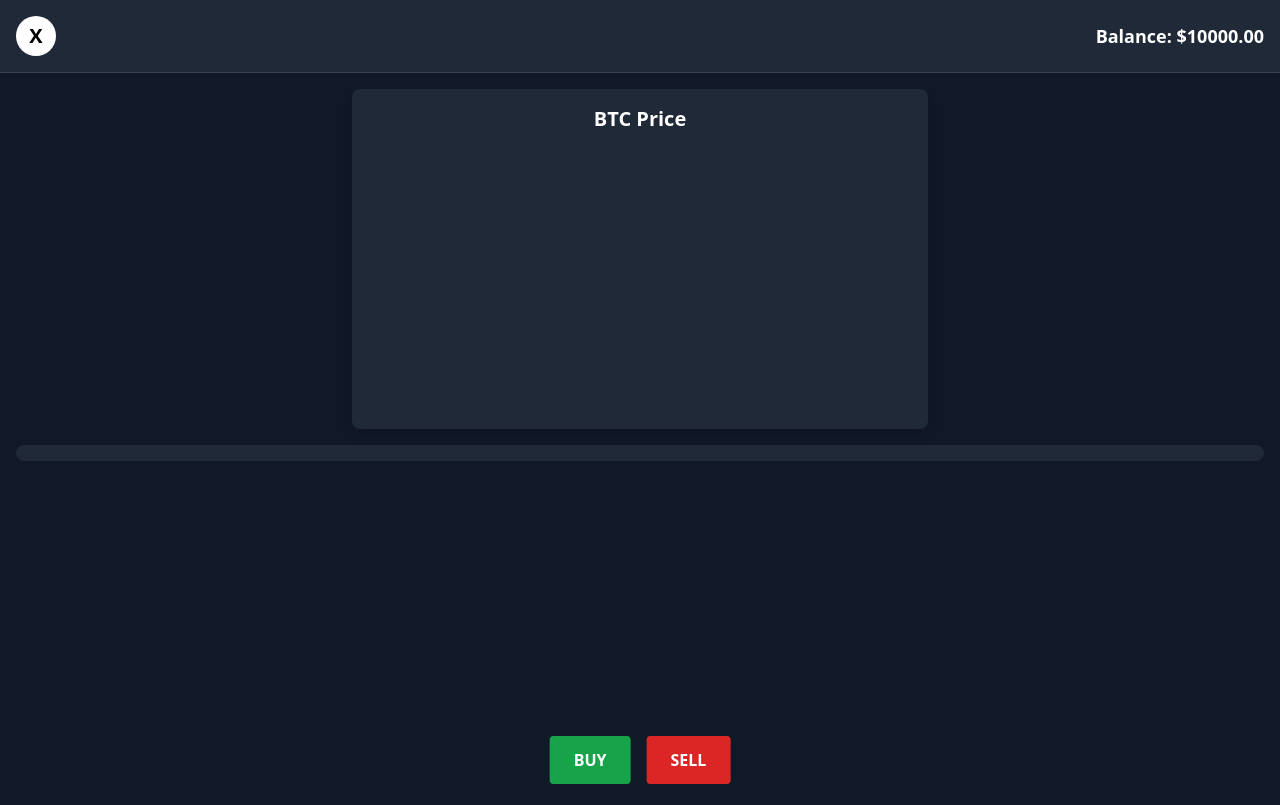
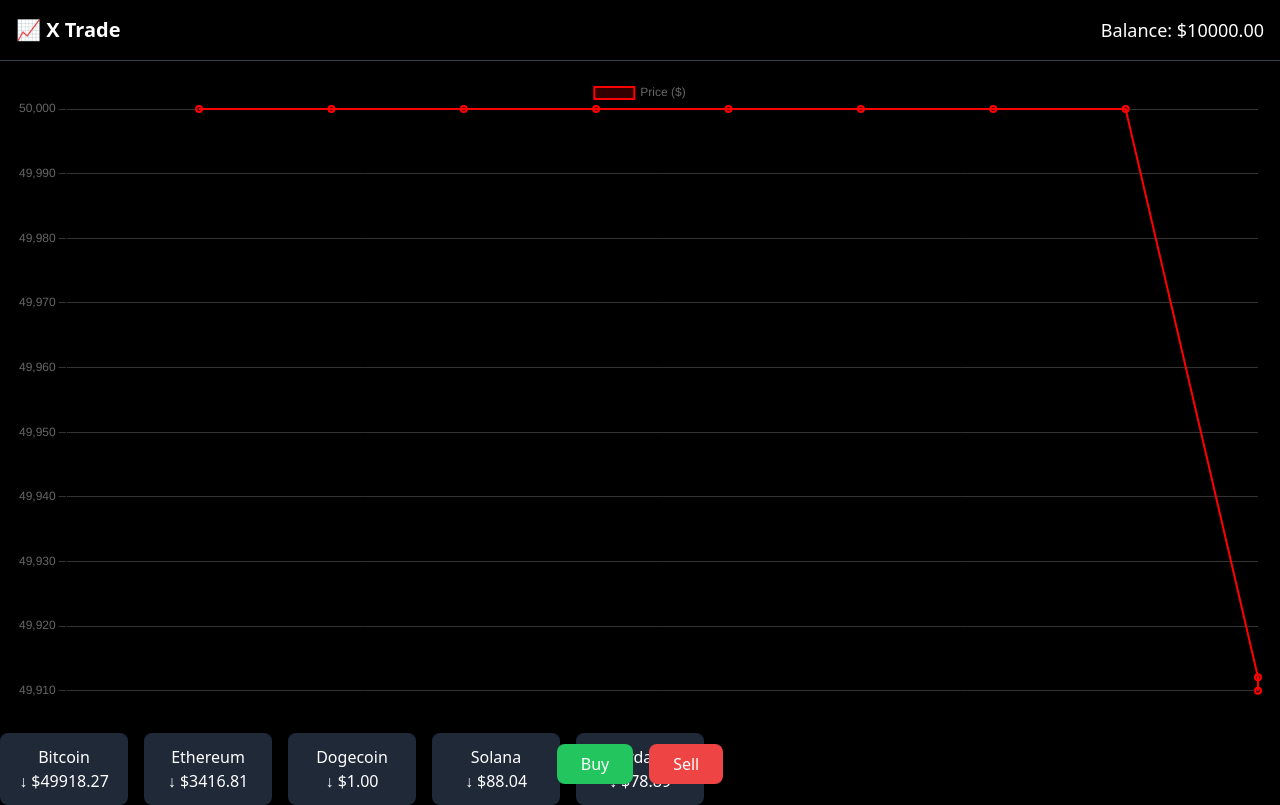
Before and after one commit to techbotinc/Trading-fk-nomi, a plain HTML site: page index.html in a window 1280 px wide. Drawn offline with nearby package versions, Linux system fonts and the light colour scheme.

Commit message:
Update index.html

```diff
--- a/index.html
+++ b/index.html
@@ -1,215 +1,165 @@
 <!DOCTYPE html>
 <html lang="en">
 <head>
-  <meta charset="UTF-8" />
-  <meta name="viewport" content="width=device-width, initial-scale=1" />
-  <title>X Trade - Crypto Dashboard</title>
-  <!-- Tailwind CSS via CDN -->
+    <meta charset="UTF-8">
+    <meta name="viewport" content="width=device-width, initial-scale=1.0">
+    <title>X Trade - Realistic Trading App</title>
     <script src="https://cdn.tailwindcss.com"></script>
-  <!-- Chart.js -->
     <script src="https://cdn.jsdelivr.net/npm/chart.js"></script>
-  <style>
-    /* Hide scrollbar for horizontal crypto list */
-    .no-scrollbar::-webkit-scrollbar { display: none; }
-    .no-scrollbar { -ms-overflow-style: none; scrollbar-width: none; }
-  </style>
 </head>
-<body class="bg-gray-900 text-white">
+<body class="bg-black text-white font-sans">
+
     <!-- Header -->
-  <header class="bg-gray-800 border-b border-gray-700 p-4 flex justify-between items-center sticky top-0 z-50">
-    <div class="w-10 h-10 bg-white text-black rounded-full flex items-center justify-center font-bold text-xl">X</div>
-    <div id="balance" class="font-semibold text-lg">Balance: $10,000</div>
-  </header>
-
-  <!-- Chart Container -->
-  <div class="max-w-xl mx-auto my-4 bg-gray-800 p-4 rounded-lg shadow-lg">
-    <h2 id="chartTitle" class="text-xl font-semibold mb-2 text-center">BTC Price</h2>
-    <canvas id="tradingChart"></canvas>
+    <div class="flex justify-between items-center p-4 border-b border-gray-700">
+        <div class="text-xl font-bold">📈 X Trade</div>
+        <div id="balance" class="text-lg">Balance: $10,000</div>
     </div>
 
-  <!-- Crypto Cards (Auto-scrolling) -->
-  <div id="cryptoList" class="no-scrollbar flex space-x-4 px-4 py-2 bg-gray-800 rounded-lg mx-4 overflow-x-auto"></div>
-
-  <!-- Fixed Buy/Sell Buttons -->
-  <div class="fixed bottom-4 left-1/2 transform -translate-x-1/2 flex space-x-4 z-50">
-    <button onclick="openDialog('buy')" class="bg-green-600 hover:bg-green-700 text-white font-bold py-3 px-6 rounded">BUY</button>
-    <button onclick="openDialog('sell')" class="bg-red-600 hover:bg-red-700 text-white font-bold py-3 px-6 rounded">SELL</button>
+    <!-- Trading Chart -->
+    <div class="p-4">
+        <canvas id="tradingChart" class="w-full h-64"></canvas>
     </div>
 
-  <!-- Transaction Modal -->
-  <div id="transactionDialog" class="fixed inset-0 flex items-center justify-center bg-black bg-opacity-50 hidden">
-    <div class="bg-gray-800 rounded-lg w-11/12 max-w-md p-6 relative">
-      <button onclick="closeDialog()" class="absolute top-2 right-2 text-2xl font-bold">&times;</button>
-      <h3 id="transactionType" class="text-xl font-semibold mb-4">Transaction</h3>
-      <input type="text" id="txnName" placeholder="Full Name" class="w-full p-3 mb-3 rounded bg-gray-700 placeholder-gray-400" />
-      <input type="text" id="txnPhone" placeholder="Phone Number" class="w-full p-3 mb-3 rounded bg-gray-700 placeholder-gray-400" />
-      <input type="number" id="txnAmount" placeholder="Amount ($)" class="w-full p-3 mb-3 rounded bg-gray-700 placeholder-gray-400" />
-      <select id="txnMethod" class="w-full p-3 mb-4 rounded bg-gray-700">
-        <option value="Card">Card</option>
-        <option value="Easypaisa">Easypaisa</option>
-        <option value="JazzCash">JazzCash</option>
-      </select>
-      <button onclick="processTransaction()" class="w-full bg-green-600 hover:bg-green-700 text-white font-bold py-3 rounded">Confirm</button>
+    <!-- Crypto List (Auto Scrolling) -->
+    <div class="overflow-hidden whitespace-nowrap mt-4">
+        <div id="cryptoList" class="inline-flex space-x-4 animate-scroll">
+            <!-- Crypto cards will be inserted here -->
         </div>
     </div>
 
-  <!-- JavaScript -->
+    <!-- Buy & Sell Buttons -->
+    <div class="fixed bottom-4 left-0 right-0 flex justify-center space-x-4">
+        <button onclick="openTradeModal('buy')" class="bg-green-500 px-6 py-2 rounded-lg">Buy</button>
+        <button onclick="openTradeModal('sell')" class="bg-red-500 px-6 py-2 rounded-lg">Sell</button>
+    </div>
+
+    <!-- Trade Modal -->
+    <div id="tradeModal" class="fixed inset-0 bg-black bg-opacity-70 hidden flex items-center justify-center">
+        <div class="bg-gray-900 p-6 rounded-lg w-80">
+            <h2 id="modalTitle" class="text-xl mb-2"></h2>
+            <input type="text" id="name" placeholder="Your Name" class="w-full p-2 mb-2 bg-gray-800">
+            <input type="text" id="phone" placeholder="Phone Number" class="w-full p-2 mb-2 bg-gray-800">
+            <input type="number" id="value" placeholder="Amount ($)" class="w-full p-2 mb-2 bg-gray-800">
+            <select id="paymentMethod" class="w-full p-2 bg-gray-800">
+                <option value="card">Credit Card</option>
+                <option value="easypaisa">EasyPaisa</option>
+                <option value="jazzcash">JazzCash</option>
+            </select>
+            <div class="mt-4 flex justify-between">
+                <button onclick="submitTrade()" class="bg-blue-500 px-4 py-2 rounded-lg">Confirm</button>
+                <button onclick="closeTradeModal()" class="bg-gray-600 px-4 py-2 rounded-lg">Cancel</button>
+            </div>
+        </div>
+    </div>
+
     <script>
-    // Global variables
         let balance = 10000;
-    let prevPrice = null;
-    let selectedCrypto = "BTC";  // Default crypto for the chart
+        let cryptoPrices = {
+            Bitcoin: 50000,
+            Ethereum: 3500,
+            Dogecoin: 0.25,
+            Solana: 120,
+            Cardano: 1.2
+        };
 
-    // Update balance display
-    function updateBalanceDisplay() {
-      document.getElementById("balance").innerText = `Balance: $${balance.toFixed(2)}`;
-    }
-    updateBalanceDisplay();
-
-    // Transaction processing (simulate buy/sell affecting balance)
-    function processTransaction() {
-      const amount = parseFloat(document.getElementById("txnAmount").value);
-      const txnType = document.getElementById("transactionType").innerText.toLowerCase();
-      if (isNaN(amount) || amount <= 0) {
-        alert("Invalid amount!");
-        return;
-      }
-      if (txnType.includes("buy")) {
-        balance -= amount;
-      } else {
-        balance += amount;
-      }
-      updateBalanceDisplay();
-      alert(`${txnType.includes("buy") ? "Purchase" : "Sale"} successful!`);
-      // Reset form fields
-      document.getElementById("txnName").value = "";
-      document.getElementById("txnPhone").value = "";
-      document.getElementById("txnAmount").value = "";
-      closeDialog();
-    }
-
-    // Modal controls
-    function openDialog(type) {
-      document.getElementById("transactionType").innerText = type === "buy" ? "Buy Crypto" : "Sell Crypto";
-      document.getElementById("transactionDialog").classList.remove("hidden");
-    }
-    function closeDialog() {
-      document.getElementById("transactionDialog").classList.add("hidden");
-    }
-
-    // Chart.js setup for crypto price chart with gradient fill
-    const ctx = document.getElementById("tradingChart").getContext("2d");
-    let gradient = ctx.createLinearGradient(0, 0, 0, 300);
-    gradient.addColorStop(0, "rgba(0,255,0,0.4)");
-    gradient.addColorStop(1, "rgba(0,0,0,0)");
-
-    const chart = new Chart(ctx, {
-      type: "line",
+        // Initialize Chart
+        const ctx = document.getElementById('tradingChart').getContext('2d');
+        const tradingChart = new Chart(ctx, {
+            type: 'line',
             data: {
-        labels: [],
+                labels: Array(10).fill(''),
                 datasets: [{
-          label: selectedCrypto + " Price",
-          data: [],
-          borderColor: "green",
-          backgroundColor: gradient,
-          borderWidth: 2,
-          pointRadius: 0,
-          tension: 0.2
+                    label: 'Price ($)',
+                    data: Array(10).fill(50000),
+                    borderColor: 'green',
+                    backgroundColor: 'rgba(0, 255, 0, 0.2)',
+                    borderWidth: 2
                 }]
             },
             options: {
-        responsive: true,
-        animation: { duration: 800, easing: "easeInOutQuad" },
+                animation: {
+                    duration: 500
+                },
                 scales: {
-          x: {
-            type: "time",
-            time: { unit: "second", tooltipFormat: "HH:mm:ss" },
-            grid: { display: true, color: "rgba(255,255,255,0.1)" },
-            ticks: { color: "#aaa" }
-          },
-          y: {
-            grid: { display: true, color: "rgba(255,255,255,0.1)" },
-            ticks: { color: "#aaa" }
+                    x: { display: false },
+                    y: { display: true, grid: { color: '#333' } }
                 }
-        },
-        plugins: {
-          tooltip: { mode: "index", intersect: false }
-        },
-        interaction: { mode: "nearest", axis: "x", intersect: false }
             }
         });
 
-    // Update chart with simulated data for the selected crypto
-    function updateChart() {
-      let min = 10000, max = 60000;
-      switch(selectedCrypto) {
-        case "BTC": min = 10000; max = 60000; break;
-        case "ETH": min = 500; max = 4000; break;
-        case "XRP": min = 0.2; max = 2; break;
-        case "LTC": min = 50; max = 400; break;
-        case "ADA": min = 0.1; max = 5; break;
-        case "DOT": min = 2; max = 40; break;
-        case "DOGE": min = 0.01; max = 1; break;
-        case "SOL": min = 10; max = 300; break;
-        case "BNB": min = 100; max = 700; break;
+        // Auto-update Crypto Prices and Chart
+        function updateCryptoPrices() {
+            Object.keys(cryptoPrices).forEach(crypto => {
+                let change = (Math.random() - 0.5) * 100;
+                cryptoPrices[crypto] += change;
+                cryptoPrices[crypto] = Math.max(1, cryptoPrices[crypto]);
+            });
+
+            let newPrice = cryptoPrices["Bitcoin"];
+            let dataset = tradingChart.data.datasets[0];
+            dataset.data.shift();
+            dataset.data.push(newPrice);
+            dataset.borderColor = newPrice > dataset.data[dataset.data.length - 2] ? "green" : "red";
+            dataset.backgroundColor = newPrice > dataset.data[dataset.data.length - 2] ? "rgba(0, 255, 0, 0.2)" : "rgba(255, 0, 0, 0.2)";
+            tradingChart.update();
+
+            updateCryptoList();
+            updateBalance();
         }
-      let newPrice = (Math.random() * (max - min) + min).toFixed(2);
 
-      if (prevPrice !== null) {
-        chart.data.datasets[0].borderColor = newPrice > prevPrice ? "green" : "red";
-        chart.data.datasets[0].backgroundColor = newPrice > prevPrice
-          ? ctx.createLinearGradient(0, 0, 0, 300)
-          : (function() {
-              let grad = ctx.createLinearGradient(0, 0, 0, 300);
-              grad.addColorStop(0, "rgba(255,0,0,0.4)");
-              grad.addColorStop(1, "rgba(0,0,0,0)");
-              return grad;
-            })();
-      }
-      chart.data.labels.push(new Date());
-      chart.data.datasets[0].data.push(newPrice);
-      if (chart.data.labels.length > 20) {
-        chart.data.labels.shift();
-        chart.data.datasets[0].data.shift();
-      }
-      chart.update();
-      prevPrice = newPrice;
-    }
-    setInterval(updateChart, 5000);
+        // Update Crypto List with Prices and Arrows
+        function updateCryptoList() {
+            let cryptoListDiv = document.getElementById('cryptoList');
+            cryptoListDiv.innerHTML = '';
+            Object.entries(cryptoPrices).forEach(([crypto, price]) => {
+                let change = (Math.random() - 0.5) * 10;
+                let color = change >= 0 ? 'green' : 'red';
+                let arrow = change >= 0 ? '↑' : '↓';
 
-    // Crypto card list: update with simulated prices and click to select crypto
-    const cryptoList = document.getElementById("cryptoList");
-    const cryptoSymbols = ["BTC", "ETH", "XRP", "LTC", "ADA", "DOT", "DOGE", "SOL", "BNB"];
-    function updateCryptoCards() {
-      cryptoList.innerHTML = "";
-      cryptoSymbols.forEach(symbol => {
-        let price = (Math.random() * 5000 + 1000).toFixed(2);
-        let color = Math.random() > 0.5 ? "green" : "red";
-        let arrow = color === "green" ? "▲" : "▼";
-        cryptoList.innerHTML += `<div class="crypto-card cursor-pointer" onclick="selectCrypto('${symbol}')" title="Show ${symbol} graph">
-          <span>${symbol}</span>
-          $${price} <span class="font-bold" style="color:${color}">${arrow}</span>
-        </div>`;
+                let card = document.createElement('div');
+                card.className = `p-3 bg-gray-800 rounded-lg text-center w-32`;
+                card.innerHTML = `<p>${crypto}</p><p class="${color}-500">${arrow} $${price.toFixed(2)}</p>`;
+                cryptoListDiv.appendChild(card);
             });
         }
-    updateCryptoCards();
-    setInterval(updateCryptoCards, 5000);
 
-    // When a crypto card is clicked, update chart for that crypto
-    function selectCrypto(symbol) {
-      selectedCrypto = symbol;
-      prevPrice = null; // reset for new simulation
-      chart.data.datasets[0].label = symbol + " Price";
-      document.getElementById("chartTitle").innerText = symbol + " Price";
-      chart.data.labels = [];
-      chart.data.datasets[0].data = [];
-      chart.update();
+        // Open Trade Modal
+        function openTradeModal(type) {
+            document.getElementById('modalTitle').innerText = type === 'buy' ? 'Buy Crypto' : 'Sell Crypto';
+            document.getElementById('tradeModal').classList.remove('hidden');
+            document.getElementById('tradeModal').dataset.type = type;
         }
 
-    // Auto-scroll for crypto cards
-    setInterval(() => {
-      cryptoList.scrollBy({ left: 2, behavior: "smooth" });
-    }, 100);
+        // Close Trade Modal
+        function closeTradeModal() {
+            document.getElementById('tradeModal').classList.add('hidden');
+        }
+
+        // Submit Trade
+        function submitTrade() {
+            let type = document.getElementById('tradeModal').dataset.type;
+            let value = parseFloat(document.getElementById('value').value);
+            if (isNaN(value) || value <= 0) return alert('Enter a valid amount');
+
+            if (type === 'buy' && value > balance) {
+                return alert("Insufficient balance!");
+            }
+
+            balance += type === 'buy' ? -value : value;
+            updateBalance();
+            alert(type === 'buy' ? 'Purchase Successful!' : 'Sale Successful!');
+            closeTradeModal();
+        }
+
+        // Update Balance Display
+        function updateBalance() {
+            document.getElementById('balance').innerText = `Balance: $${balance.toFixed(2)}`;
+        }
+
+        // Update Every 5 Seconds
+        setInterval(updateCryptoPrices, 5000);
+        updateCryptoPrices(); // Initial Load
     </script>
+
 </body>
 </html>
```
Lines whose indentation alone changed are shown as unchanged.
